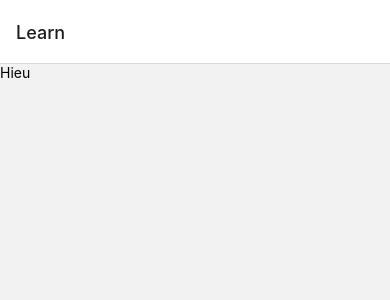
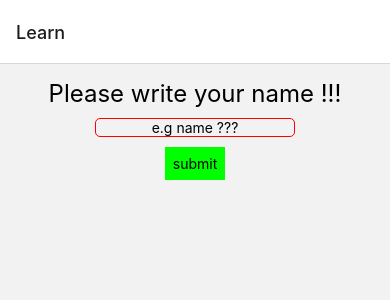
Before and after one commit to EdricPhan1997/react-native, a React Native app: screen /Learn in a window 390 px wide. Shown: the top 300 px of the page. Built offline with nearby package versions, Linux system fonts and the light colour scheme.

Commit message:
update code learn button text input

```diff
--- a/screens/Learn/LearnTextImputAndKeyboard.js
+++ b/screens/Learn/LearnTextImputAndKeyboard.js
@@ -1,12 +1,146 @@
-import React from "react";
-import { View, Text, Image, TextInput } from "react-native";
+import React, { useState } from "react";
+import {
+  View,
+  Text,
+  Image,
+  TextInput,
+  StyleSheet,
+  Button,
+  TouchableOpacity,
+  TouchableHighlight,
+  TouchableWithoutFeedback,
+  Pressable,
+} from "react-native";
+import { SafeAreaView } from "react-native-safe-area-context";
 
 const LearnTextImputAndKeyboard = () => {
+  const [name, setName] = useState("");
+  const [submitted, setSubmitted] = useState(false);
+
+  const hanldeClick = () => {
+    //
+    setSubmitted(!submitted);
+  };
+
   return (
-    <View>
-      <Text>Hieu</Text>
-    </View>
+    <SafeAreaView>
+      <View style={styles.view1}>
+        <Text style={styles.text}>Please write your name !!!</Text>
+        <TextInput
+          // multiline
+          style={styles.input}
+          placeholder="e.g name ???"
+          onChangeText={(value) => setName(value)}
+          // keyboardType= 'ascii-capable'
+          // maxLength={10}
+          // editable={false}
+          // secureTextEntry
+        />
+        {/* <Button
+          title={submitted ? "Clear" : "submit"}
+          onPress={hanldeClick}
+          // disabled={submitted}
+          color="#00f"
+        /> */}
+
+        {/* <TouchableOpacity style={styles.button} onPress={hanldeClick} activeOpacity={0.2}>
+          <Text>{submitted ? "Clear" : "submit"}</Text>
+        </TouchableOpacity> */}
+        {/* <TouchableHighlight
+          style={styles.button}
+          onPress={hanldeClick}
+          underlayColor="#dddd"
+        >
+          <Text>{submitted ? "Clear" : "submit"}</Text>
+        </TouchableHighlight> */}
+
+        {/* <TouchableWithoutFeedback onPress={hanldeClick}>
+          <View style={styles.button}>
+            <Text>{submitted ? "Clear" : "submit"}</Text>
+          </View>
+        </TouchableWithoutFeedback> */}
+        <Pressable
+          // click lau lau
+          // onLongPress={hanldeClick}
+          // delayLongPress={2000}
+          style={({ pressed }) => [
+            { backgroundColor: pressed ? "#dddd" : "#00ff00" },
+            styles.button,
+          ]}
+          onPress={hanldeClick}
+          // Click xung quanh voi pham vi tuy chinh
+          hitSlop={{ top: 10, bottom: 10, left: 10, right: 10 }}
+          android_ripple={{ color: "#00f" }}
+        >
+          <Text>{submitted ? "Clear" : "submit"}</Text>
+        </Pressable>
+        {submitted && <Text style={styles.text}>your is Name : {name}</Text>}
+      </View>
+    </SafeAreaView>
   );
 };
 
+/*
+  Todo: mutiline : dung de nhap nhieu dong khi enter tu dong xuong dong chu khong submit
+   * maxLength : nhap toi da bao nhieu ky tu
+  * editable= {false} : disable khong cho nguoi dung nhap du lieu
+  * secureTextEntry === passworld
+*/
+
+/*
+  Todo: Button
+    * onPress == onClick
+
+  ! Do Button it tinh nang nen ta dung TouchableOpacity de thay the
+
+
+  Todo: TouchableOpacity
+  * activeOpacity: xac dinh do opacity khi click
+
+  Todo TouchableHighlight => giong  nhu TouchableOpacity, nhung khong co do opacity mac dinh ma phai tuy chinh qua params underlayColor = "color"
+
+  Todo TouchableWithoutFeedback : khong bao ra cam giac khi click
+*/
+
 export default LearnTextImputAndKeyboard;
+
+const styles = StyleSheet.create({
+  body: {
+    flex: 1,
+    flexDirection: "column",
+    alignItems: "center",
+    justifyContent: "flex-start",
+    backgroundColor: "#0000ff",
+  },
+  view1: {
+    // width: "100%",
+    height: 100,
+    margin: 10,
+    // backgroundColor: "red",
+    display: "flex",
+    alignItems: "center",
+    justifyContent: "center",
+  },
+  text: {
+    fontSize: 24,
+    color: "#000",
+    marginTop: 10,
+  },
+  full: {
+    width: "100%",
+    height: "100%",
+  },
+  input: {
+    borderWidth: 1,
+    width: 200,
+    height: 40,
+    borderColor: "red",
+    borderRadius: 5,
+    margin: 10,
+    textAlign: "center",
+  },
+  button: {
+    // backgroundColor: "#00ff00",
+    padding: 8,
+  },
+});
```
